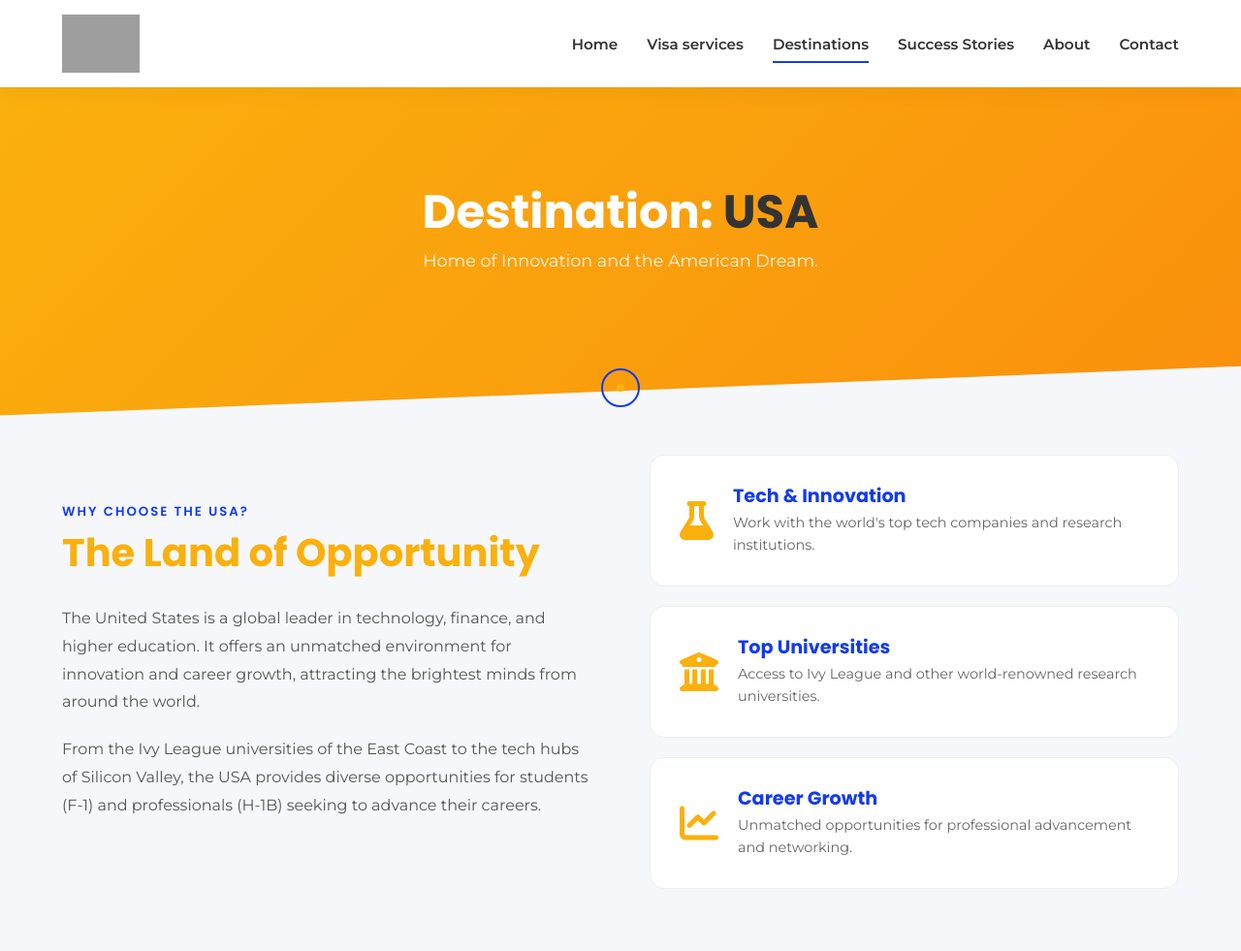
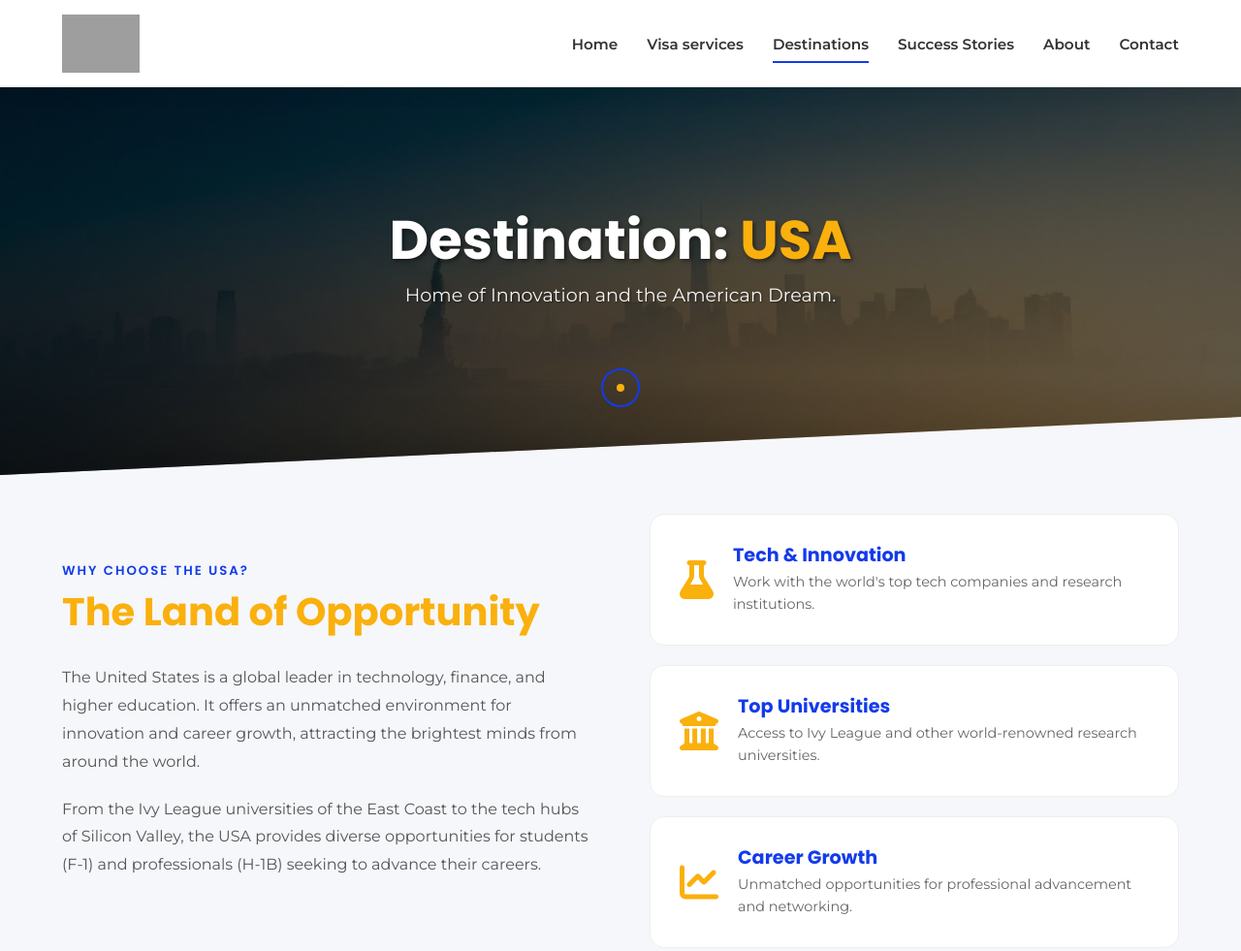
Before and after one commit to Jass-2005/Punjab-Immgration, a website: page us.html in a window 1280 px wide. Shown: the top 981 px of the page at 97% size. Drawn offline with Linux system fonts and the light colour scheme; grey boxes are pictures that could not be loaded.

Commit message:
Add files via upload

```diff
--- a/us.html
+++ b/us.html
@@ -8,6 +8,7 @@
     <link href="https://fonts.googleapis.com/css2?family=Montserrat:wght@300;400;600&family=Poppins:wght@400;600;700&display=swap" rel="stylesheet">
     <!-- Font Awesome for Icons -->
     <link rel="stylesheet" href="https://cdnjs.cloudflare.com/ajax/libs/font-awesome/6.4.0/css/all.min.css">
+    <link rel="icon" type="image/png" href="logowhite.png">
 
     <style>
         /* --- RESET & VARIABLES --- */
@@ -192,32 +193,45 @@
             z-index: 1001;
         }
 
-        /* --- PAGE HERO SECTION --- */
+        /* --- PAGE HERO SECTION (UPDATED) --- */
         .page-hero {
-            min-height: 40vh;
+            min-height: 50vh; /* Increased height for better visibility */
             display: flex;
             align-items: center;
             justify-content: center;
             text-align: center;
             position: relative;
-            background: linear-gradient(135deg, #fab00d 0%, #fA900d 100%);
+
+            /* --- UPDATED BACKGROUND --- */
+            /* Linear gradient creates the dark dimming overlay */
+            /* REPLACE 'usa-bg.jpg' with your actual image file name */
+            background: linear-gradient(rgba(0, 0, 0, 0.6), rgba(0, 0, 0, 0.6)), url('usa-bg.jpg');
+
+            background-size: cover;      /* Ensures image covers the section */
+            background-position: center; /* Centers the image */
+            background-repeat: no-repeat;
+
             color: white;
-            padding: 100px 0 150px 0; /* Extra padding at bottom for angle */
+            padding: 100px 0 150px 0; /* Extra padding at bottom for the clip-path angle */
             clip-path: polygon(0 0, 100% 0, 100% 85%, 0 100%);
             margin-bottom: -15vh;
         }
+
         .page-hero h1 {
-            font-size: 3rem;
+            font-size: 3.5rem; /* Increased font size */
             color: var(--white);
+            text-shadow: 2px 2px 4px rgba(0,0,0,0.5); /* Added text shadow for readability */
         }
         .page-hero h1 span {
-            color: #333;
+            color: var(--primary);
         }
         .page-hero p {
-            font-size: 1.1rem;
+            font-size: 1.2rem;
             color: var(--white);
-            opacity: 0.9;
+            opacity: 0.95;
             margin-top: 10px;
+            font-weight: 400;
+            text-shadow: 1px 1px 2px rgba(0,0,0,0.5);
         }
 
         /* --- WHY USA SECTION --- */
```
Also changed, not shown: uk.html (+20 -8 lines), UK STUDY VISA - 5.png (added), uk.webp (added), uk11.webp (added), unc-removebg-preview.png (added), unc.png (added), usa-bg.jpg (added), usa.webp (added), 6 other files.
